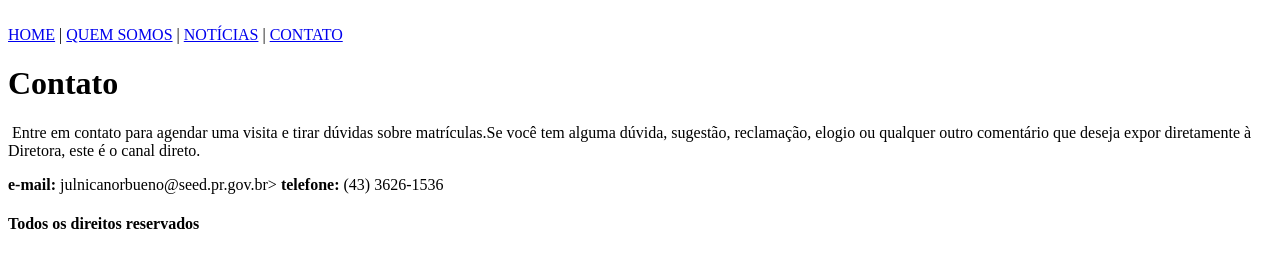
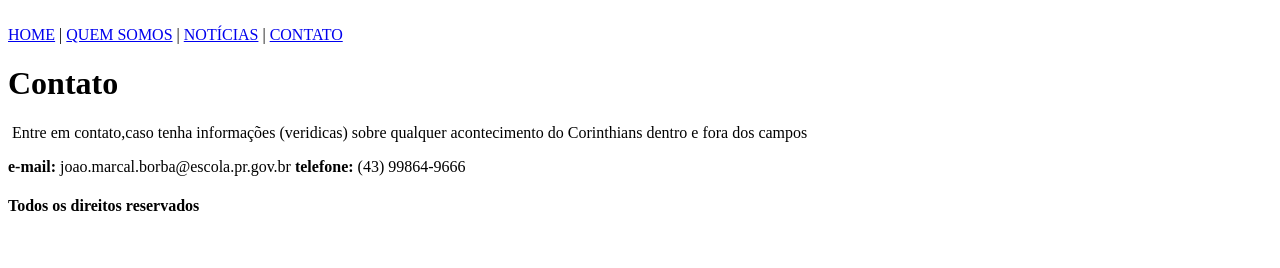
Before and after one commit to joaozinhodlc/futebol, a plain HTML site: page contato.html in a window 1280 px wide. Drawn offline with Linux system fonts and the light colour scheme.

Commit message:
Update contato.html

```diff
--- a/contato.html
+++ b/contato.html
@@ -3,7 +3,7 @@
 <head>
 <meta charset="utf-8">
 <meta name="viewport" content="width=device-width, initial-scale=1">
-<title>Nicanor Bueno Mendes Contato</title>
+<title>Corinthianos fanaticos Contato</title>
 <link rel="stylesheet" type="text/css" href="style.css">
 </head>
 <body>
@@ -24,16 +24,14 @@
 <img src=""
 
 <p>
-Entre em contato para agendar uma visita e tirar dúvidas sobre matrículas.Se
-você tem alguma dúvida, sugestão, reclamação, elogio ou qualquer outro comentário que
-deseja expor diretamente à Diretora, este é o canal direto.</p>
+Entre em contato,caso tenha informações (veridicas) sobre qualquer acontecimento do Corinthians dentro e fora dos campos </p>
 
 <div>
 <strong>e-mail:</strong>
-julnicanorbueno@seed.pr.gov.br>
+joao.marcal.borba@escola.pr.gov.br
 
 <strong>telefone:</strong>
-(43) 3626-1536
+(43) 99864-9666
 </div>
 
 </div> <!--Fim do conteudo-->
```
